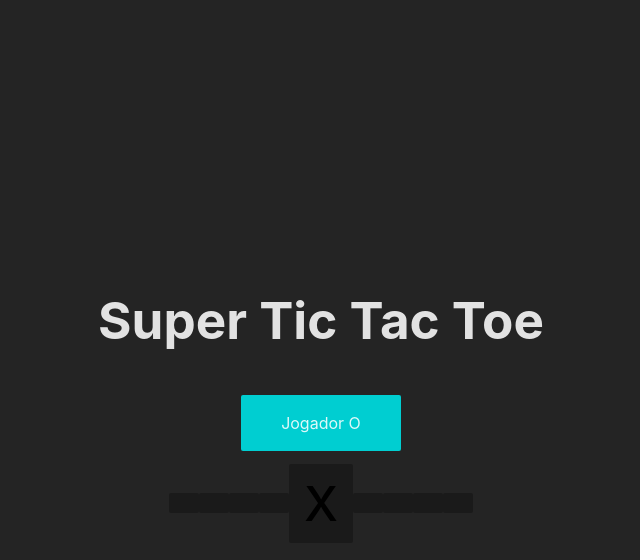
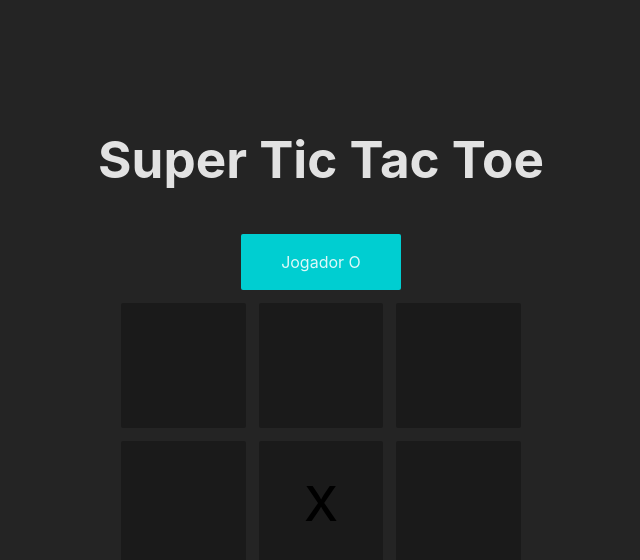
Before and after one commit to ufjf-dcc207/ufjf-dcc207-2024-3-a-trb1-EduardaNunes, a React (Vite) app: page / in a window 1280 px wide. Both pictures are taken after a click on the button 639 px from the left and 503 px from the top of the page. Shown: the top 560 px of the page, without its empty margins (319-959 px from the left). Built offline with nearby package versions, Linux system fonts and the light colour scheme.

Commit message:
Merge Fixes

```diff
--- a/src/Board.jsx
+++ b/src/Board.jsx
@@ -26,6 +26,7 @@ export default function Board() {
   const [winPos, setWinPos] = useState(Array(3).fill(null))
   const [playType, SetType] = useState("X")
   const [borderStyle, setBorderStyle] = useState("PlayerHoverOne")
+  const [restartBtnClass, setRestartBtnClass] = useState("Hide")
 
   function handlePlay(place) {
     if (squares[place] || isGameFinished) {
@@ -40,6 +41,7 @@ export default function Board() {
 
       if (isGameFinished) {
         setBorderStyle("Disabled")
+        setRestartBtnClass("RestartButton")
       } else {
         const newPlayType = playType == "X" ? "O" : "X"
         SetType(newPlayType)
@@ -101,10 +103,22 @@ export default function Board() {
     }
   }
 
+  function RestartGame(){
+    isGameFinished = false
+    setSquares(squares.fill(null))
+    setWinPos(winPos.fill(null))
+    SetType("X")
+    setBorderStyle("PlayerHoverOne")
+    setRestartBtnClass("Hide")
+  }
+
   return (
         <>
           <PlayerTurn type={playType}/>
-          <div className="GameCanvas">{squareButtons}</div>
+          <div className="GameCanvas">
+            <button className={restartBtnClass} onClick={RestartGame}>Restart</button>
+            <div className="Board">{squareButtons}</div>
+          </div>
         </>
   )
 }
```
